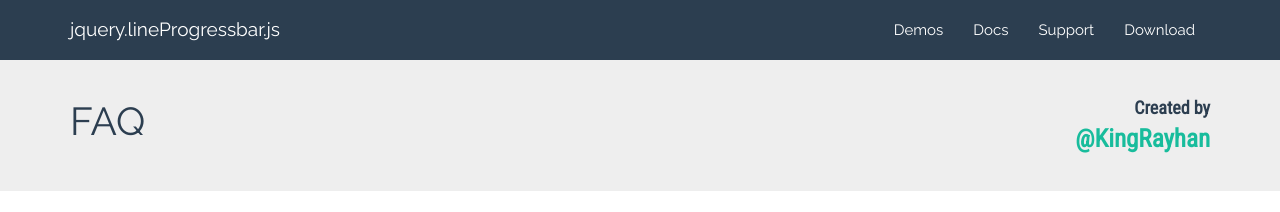
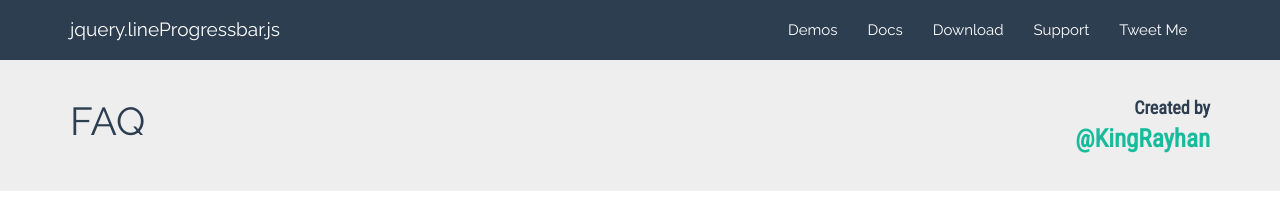
Before and after one commit to kingRayhan/LineProgressbar, a Jekyll site: the page built from faq.html, in a window 1280 px wide. Shown: the top 212 px of the page. Built offline with Jekyll 4.4.1, drawn with Linux system fonts in a browser that asks for light colours.

Commit message:
Update header.html

```diff
--- a/_includes/header.html
+++ b/_includes/header.html
@@ -14,8 +14,9 @@
           <ul class="nav navbar-nav navbar-right">
             <li><a href="demos.html">Demos</a></li>
             <li><a href="installation.html">Docs</a></li>
+            <li><a href="https://github.com/kingRayhan/LineProgressbar/archive/master.zip" target="_blank">Download</a></li>
             <li><a href="https://github.com/kingRayhan/LineProgressbar/issues" target="_blank">Support</a></li>
-            <li><a href="https://github.com/kingRayhan/LineProgressbar/archive/master.zip" target="_blank">Download</a></li>
+            <li><a href="https://twitter.com/home?status=Wow!%20it's%20cool.%20Jquery%20Progressbar%20Plugin%0Ahttp%3A//bit.ly/lineprogressbar%0A%23LineProgressbar" target="_blank">Tweet Me&nbsp;&nbsp;<i class="fa fa-heart" style="color: red;"></i></a></li>
           </ul>
 
         </div>
```
